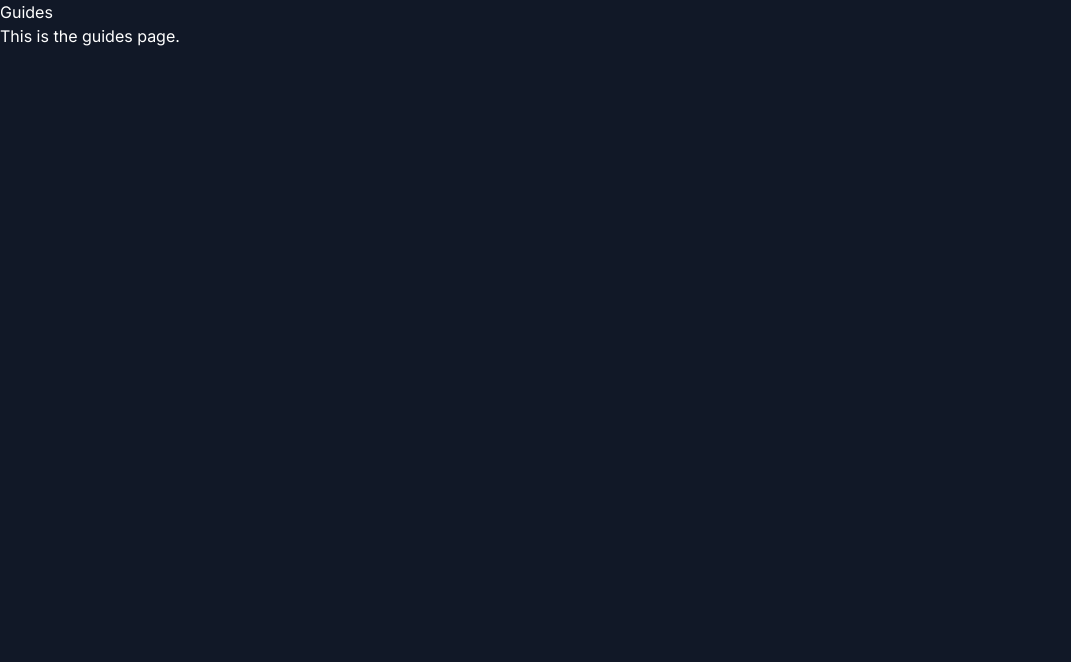
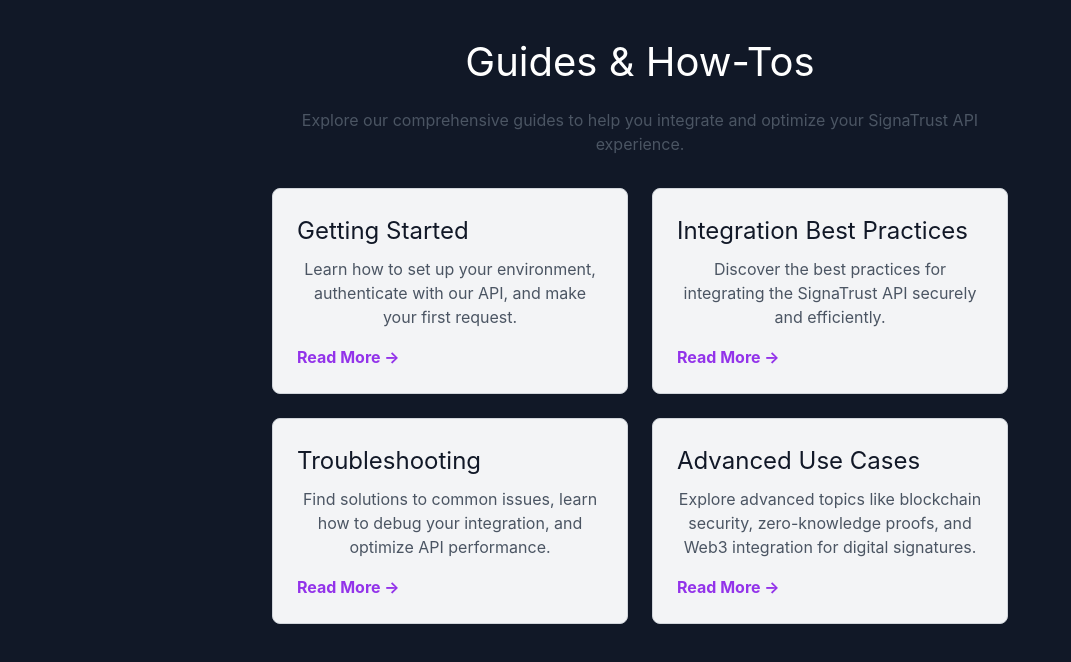
Before and after one commit to kmukherjeenj/signatrust_v2, a Next.js app: page /guides in a window 1280 px wide. Shown: the top 662 px of the page, without its empty margins (0-1071 px from the left). Built offline with nearby package versions, Linux system fonts and the light colour scheme.

Commit message:
Updates guides page

```diff
--- a/app/guides/page.tsx
+++ b/app/guides/page.tsx
@@ -1,8 +1,112 @@
+import React from "react";
+import Link from "next/link";
+import Head from "next/head";
+
 export default function GuidesPage() {
   return (
-    <div>
-      <h1>Guides</h1>
-      <p>This is the guides page.</p>
-    </div>
+    <>
+      <Head>
+        <title>SignaTrust Guides & How-Tos</title>
+        <meta name="viewport" content="width=device-width, initial-scale=1" />
+      </Head>
+      <main className="container">
+        <h1>Guides &amp; How-Tos</h1>
+        <p>
+          Explore our comprehensive guides to help you integrate and optimize
+          your SignaTrust API experience.
+        </p>
+        <div className="guide-list">
+          <div className="guide-card">
+            <h2>Getting Started</h2>
+            <p>
+              Learn how to set up your environment, authenticate with our API,
+              and make your first request.
+            </p>
+            <Link href="/guides/getting-started">
+              <a>Read More &rarr;</a>
+            </Link>
+          </div>
+          <div className="guide-card">
+            <h2>Integration Best Practices</h2>
+            <p>
+              Discover the best practices for integrating the SignaTrust API
+              securely and efficiently.
+            </p>
+            <Link href="/guides/integration-best-practices">
+              <a>Read More &rarr;</a>
+            </Link>
+          </div>
+          <div className="guide-card">
+            <h2>Troubleshooting</h2>
+            <p>
+              Find solutions to common issues, learn how to debug your
+              integration, and optimize API performance.
+            </p>
+            <Link href="/guides/troubleshooting">
+              <a>Read More &rarr;</a>
+            </Link>
+          </div>
+          <div className="guide-card">
+            <h2>Advanced Use Cases</h2>
+            <p>
+              Explore advanced topics like blockchain security, zero-knowledge
+              proofs, and Web3 integration for digital signatures.
+            </p>
+            <Link href="/guides/advanced-use-cases">
+              <a>Read More &rarr;</a>
+            </Link>
+          </div>
+        </div>
+      </main>
+      <style jsx>{`
+        .container {
+          max-width: 800px;
+          margin: 0 auto;
+          padding: 2rem;
+          font-family: -apple-system, BlinkMacSystemFont, "Segoe UI", Roboto,
+            Helvetica, Arial, sans-serif;
+        }
+        h1 {
+          font-size: 2.5rem;
+          margin-bottom: 1rem;
+          text-align: center;
+        }
+        p {
+          text-align: center;
+          color: #4b5563;
+        }
+        .guide-list {
+          display: grid;
+          grid-template-columns: repeat(auto-fit, minmax(250px, 1fr));
+          gap: 1.5rem;
+          margin-top: 2rem;
+        }
+        .guide-card {
+          background: #f3f4f6;
+          border: 1px solid #d1d5db;
+          border-radius: 8px;
+          padding: 1.5rem;
+          transition: transform 0.2s, box-shadow 0.2s;
+        }
+        .guide-card:hover {
+          transform: translateY(-4px);
+          box-shadow: 0 4px 12px rgba(0, 0, 0, 0.1);
+        }
+        .guide-card h2 {
+          margin-top: 0;
+          font-size: 1.5rem;
+          color: #111827;
+        }
+        .guide-card p {
+          color: #4b5563;
+          margin: 0.5rem 0 1rem;
+        }
+        .guide-card a {
+          color: #9333ea;
+          font-weight: bold;
+          text-decoration: none;
+        }
+      `}</style>
+    </>
   );
 }
```
